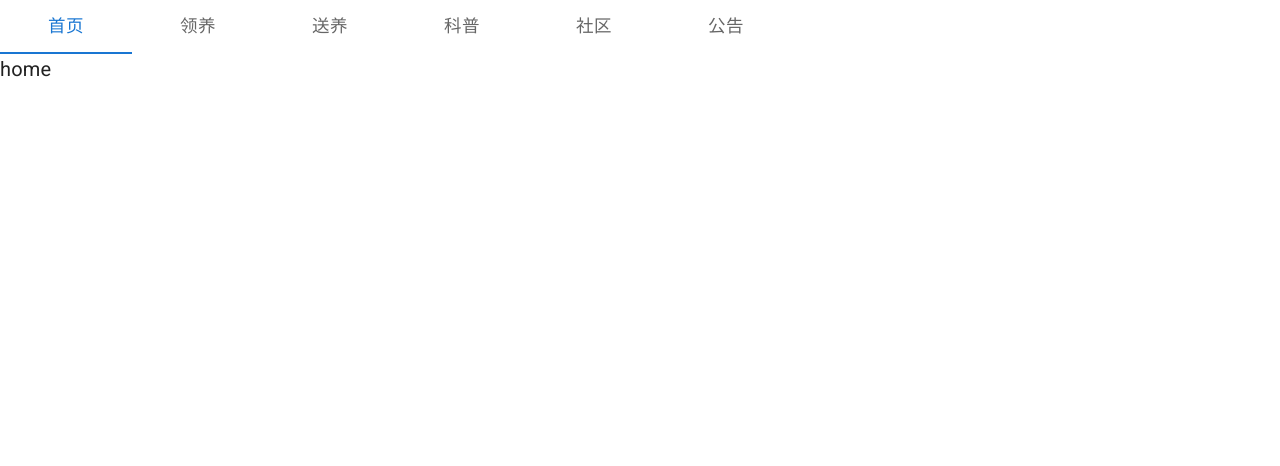
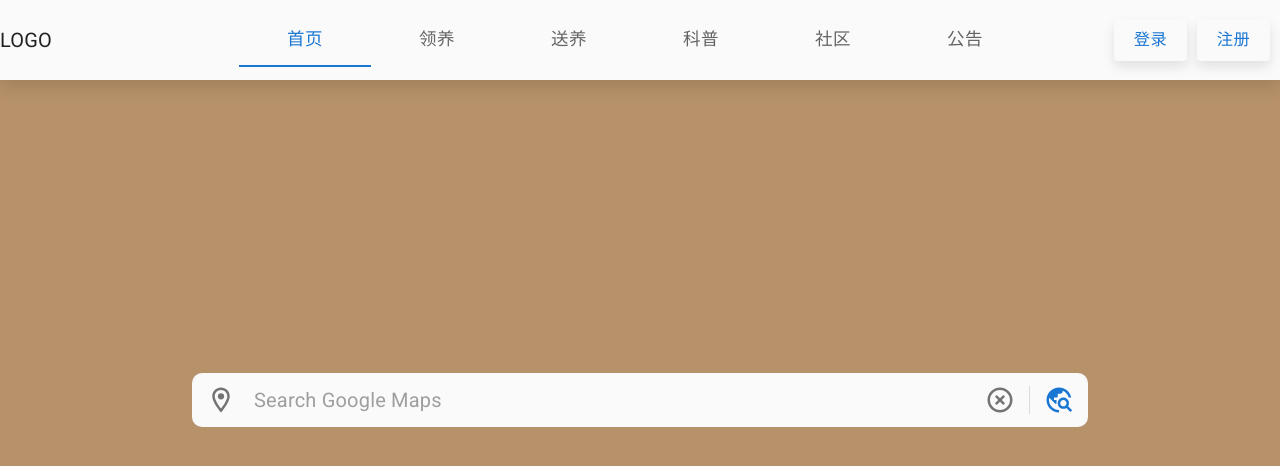
Before and after one commit to SENA-SE/pet-web, a React (Create React App) app: page / in a window 1280 px wide. Shown: the top 466 px of the page. Built offline with nearby package versions, Linux system fonts and the light colour scheme.

Commit message:
commit: home page

```diff
--- a/package.json
+++ b/package.json
@@ -3,6 +3,7 @@
   "version": "5.0.0",
   "private": true,
   "dependencies": {
+    "@mui/icons-material": "^5.8.0",
     "@mui/lab": "latest",
     "@mui/material": "latest",
     "@mui/styled-engine-sc": "latest",
--- /dev/null
+++ b/src/Components/Common/Button.jsx
@@ -0,0 +1,57 @@
+import * as React from 'react';
+import Stack from '@mui/material/Stack';
+import Button from '@mui/material/Button';
+import styled, {css} from 'styled-components';
+import {Link} from 'react-router-dom'
+const typeVariants = {
+    primary: css`
+      background-color:${({theme}) => theme.palette.primary.main};
+      color:white;
+      &.MuiButton-root:hover {
+          background: ${({theme}) => theme.palette.primary.main};
+      }
+`,  secondary: css`
+        box-sizing: border-box;
+        background: none;
+        color:${({theme}) => theme.palette.primary.main};
+        border: 1px solid ${({theme}) => theme.palette.primary.main};
+`
+};
+const sizeVariants = {
+    small: css`
+    width: 73px;
+    &.MuiButton-root {
+        padding: 7px 15px;
+      }
+    `
+}
+const StyledButton = styled(Button)`
+    border:none;
+    outline: none;
+    cursor:pointer;
+    box-shadow: 0px 6px 12px rgba(0,0,0,.1);
+
+   ${({type}) => typeVariants[type]};
+   ${({size}) => sizeVariants[size]};
+
+
+    // transform: scale(1);
+    // transition:.4s;
+    // &:hover{
+    //   transform: scale(1.1);
+    //   box-shadow: 0px 6px 16px rgba(0,0,0,.12);
+    // }
+`;
+
+export default function CustomizedButton({type="primary", href="/user", size="small", children, ...rest}) {
+  return (
+
+    <StyledButton type={type} size={size} {...rest}>
+          <Link to={href}>
+              {children}
+          </Link>
+      </StyledButton>
+
+
+  );
+}
--- a/src/Components/Common/Logo.jsx
+++ b/src/Components/Common/Logo.jsx
@@ -1,9 +1,9 @@
 import React from 'react'
 import styled from 'styled-components'
 const Container = styled.div`
-    width: 250px;
+    width: ${({w}) => w};
 `
-function Logo({...rest}) {
+function Logo({w="250px", ...rest}) {
 
     return (
         <Container {...rest}>
--- /dev/null
+++ b/src/Components/MainSearch.jsx
@@ -0,0 +1,76 @@
+import React from 'react'
+import styled from 'styled-components'
+import Paper from '@mui/material/Paper';
+import InputBase from '@mui/material/InputBase';
+import Divider from '@mui/material/Divider';
+import IconButton from '@mui/material/IconButton';
+import MenuIcon from '@mui/icons-material/Menu';
+import SearchIcon from '@mui/icons-material/Search';
+import DirectionsIcon from '@mui/icons-material/Directions';
+import {useState} from 'react'
+import LocationOnOutlinedIcon from '@mui/icons-material/LocationOnOutlined';
+import HighlightOffOutlinedIcon from '@mui/icons-material/HighlightOffOutlined';
+import TravelExploreIcon from '@mui/icons-material/TravelExplore';
+const Container = styled.div`
+    width: 70%;
+    display: flex;
+    align-items: center;
+    justify-content: center;
+`
+const Wrapper = styled.div`
+    padding: 2px 4px;
+    display: flex;
+    align-items: center;
+    width: 100%;
+    background:${({theme})=> theme.status.bg};
+    border-radius: 10px;
+    transition: box-shadow 300ms cubic-bezier(0.4, 0, 0.2, 1) 0ms;
+    box-shadow:  ${({focus}) => focus && "0 2px 6px 0 rgba(0,0,0,0.24)"};
+    border:${({focus, theme}) => focus && "1px solid"+theme.palette.primary.main};
+`
+const StyledInputBase = styled(InputBase)`
+
+`
+function MainSearch() {
+    const [isFocused,setIsFocused] = useState(false);
+    const [values, setValues] = React.useState({
+        location:[""],
+        keyword:""
+      });
+      const handleChange = (prop) => (event) => {
+        setValues({ ...values, [prop]: event.target.value });
+        console.log(values)
+      };
+    return (
+        <Container>
+            {/* <Paper
+      component="form"
+      sx={{ p: '2px 4px', display: 'flex', alignItems: 'center', width: '100%' }}
+    > */}
+    <Wrapper focus={isFocused}>
+      <IconButton sx={{ p: '10px' }} aria-label="menu">
+        <LocationOnOutlinedIcon />
+      </IconButton>
+      <StyledInputBase
+        sx={{ ml: 1, flex: 1 }}
+        placeholder="Search Google Maps"
+        inputProps={{ 'aria-label': 'search google maps' }}
+        onFocus={()=>{setIsFocused(true)}}
+        onBlur={()=>{setIsFocused(false)}}
+        onChange={handleChange("keyword")}
+        value={values.keyword}
+      />
+      <IconButton type="submit" sx={{ p: '10px' }} aria-label="search">
+        <HighlightOffOutlinedIcon onClick={()=>setValues({        location:[""],
+        keyword:""})}/>
+      </IconButton>
+      <Divider sx={{ height: 28, m: 0.5 }} orientation="vertical" />
+      <IconButton color="primary" sx={{ p: '10px' }} aria-label="directions">
+        <TravelExploreIcon />
+      </IconButton>
+    </Wrapper>
+        </Container>
+    )
+}
+
+export default MainSearch
--- a/src/Components/Navbar.jsx
+++ b/src/Components/Navbar.jsx
@@ -1,5 +1,4 @@
 import * as React from 'react';
-import Box from '@mui/material/Box';
 import Tabs from '@mui/material/Tabs';
 import Tab from '@mui/material/Tab';
 import styled from 'styled-components'
@@ -10,12 +9,35 @@ import {
     Navigate,
     Link
 } from "react-router-dom";
+import Logo from './Common/Logo';
+import Button from './Common/Button';
 
 const Container = styled.div`
     width: 100vw;
+    height: 10vh;
     display: flex;
+    align-items: center;
+    justify-content: center;
+    box-shadow: 0px 6px 16px rgba(0,0,0,.12);
+    background: ${({theme}) => theme.status.bg};
+    z-index: 1000;
+    // position: sticky;
+    position: fixed;
+    top: 0;
 `
-
+const ItemContainer = styled.div`
+    margin-right: 10px;
+    display: flex;
+    align-items: center;
+    justify-content: flex-end;
+    flex: 1;
+    gap: 10px;
+`
+const TabContainer = styled(Tabs)`
+    .MuiTabs-flexContainer {
+        justify-content: center;
+    }
+`
 function LinkTab({ href, ...rest }) {
     return (
         <Link to={href}>
@@ -39,14 +61,19 @@ export default function NavTabs() {
 
     return (
         <Container>
-            <Tabs value={value} onChange={handleChange} sx={{ width: "100%" }}>
+            <Logo style={{flex: 1}} />
+            <TabContainer value={value} onChange={handleChange} sx={{ width: "100%", flex:4, justifyContent:'center' }}>
                 <LinkTab label="首页" href="/home" />
                 <LinkTab label="领养" href="/adoption" />
                 <LinkTab label="送养" href="/send" />
                 <LinkTab label="科普" href="/knowledge" />
                 <LinkTab label="社区" href="/community" />
                 <LinkTab label="公告" href="/notice" />
-            </Tabs>
+            </TabContainer>
+            <ItemContainer>
+                <Button>登录</Button>
+                <Button type="secondary">注册</Button>
+            </ItemContainer>
         </Container>
     );
 }
--- a/src/Global.js
+++ b/src/Global.js
@@ -39,6 +39,7 @@ export const GlobalStyle = createGlobalStyle`
 
     a {
         text-decoration: none;
+        color: inherit;
     }
 
 
--- a/src/Pages/Home.jsx
+++ b/src/Pages/Home.jsx
@@ -1,11 +1,20 @@
 import React from 'react'
 import PropTypes from 'prop-types'
-
+import styled from 'styled-components'
+import MainSearch from '../Components/MainSearch'
+const Container = styled.div`
+  height: 100vh;
+  width: 100vw;
+  background: ${({theme})=>theme.palette.primary.main};
+  display: flex;
+  align-items: center;
+  justify-content: center;
+`
 function Home(props) {
   return (
-    <div>
-        home
-    </div>
+    <Container>
+        <MainSearch/>
+    </Container>
   )
 }
 
```
Also changed, not shown: 1 other file (tests, documents, lock files or other folders).
